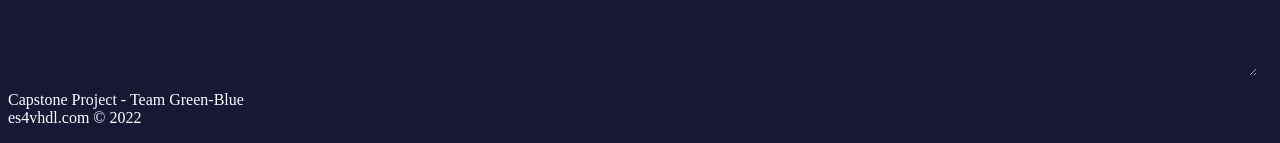
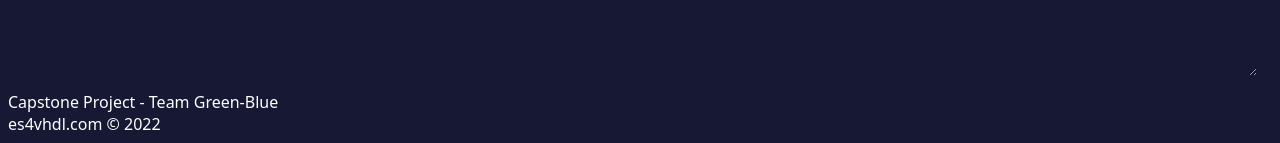
Before and after one commit to dahalankur/es4VHDL, a Flask app: template templates/index.html in a window 1280 px wide. Shown: the part 753-896 px from the top of the page. Run offline with Flask 3, Linux system fonts and the light colour scheme; the template is opened without the code that fills it, so the values that code supplies are empty; some libraries are stand-ins or nearby versions.

Commit message:
Change fonts for Dave <3

```diff
--- a/static/style.css
+++ b/static/style.css
@@ -28,7 +28,7 @@ ul {
 
 .footer {
   /* change the font color in this to white */
-  color: white;
+  font-family: "Inter var", ui-sans-serif, system-ui, -apple-system, system-ui, "Segoe UI", Roboto, "Helvetica Neue", Arial, "Noto Sans", sans-serif, "Apple Color Emoji", "Segoe UI Emoji", "Segoe UI Symbol", "Noto Color Emoji";
 }
 
 .top-bar {
@@ -116,6 +116,7 @@ ul {
 
 .file-tree-file {
   list-style-type: "";
+  font-family: "Inter var", ui-sans-serif, system-ui, -apple-system, system-ui, "Segoe UI", Roboto, "Helvetica Neue", Arial, "Noto Sans", sans-serif, "Apple Color Emoji", "Segoe UI Emoji", "Segoe UI Symbol", "Noto Color Emoji";
 }
 
 /* Below is taken from this tutorial on drop downs */
@@ -171,9 +172,6 @@ ul {
   border-radius: 50%;
   display: inline-block;
 }
-
-
-
 
 
 
--- a/templates/layout.html
+++ b/templates/layout.html
@@ -33,7 +33,7 @@
     </div>
 
     <div id="footer-container">
-        <div id="footer" style="color:white">
+        <div id="footer" style="color:white" class="footer">
             Capstone Project - Team Green-Blue<br/>
             es4vhdl.com &copy; 2022
         </div>
```
